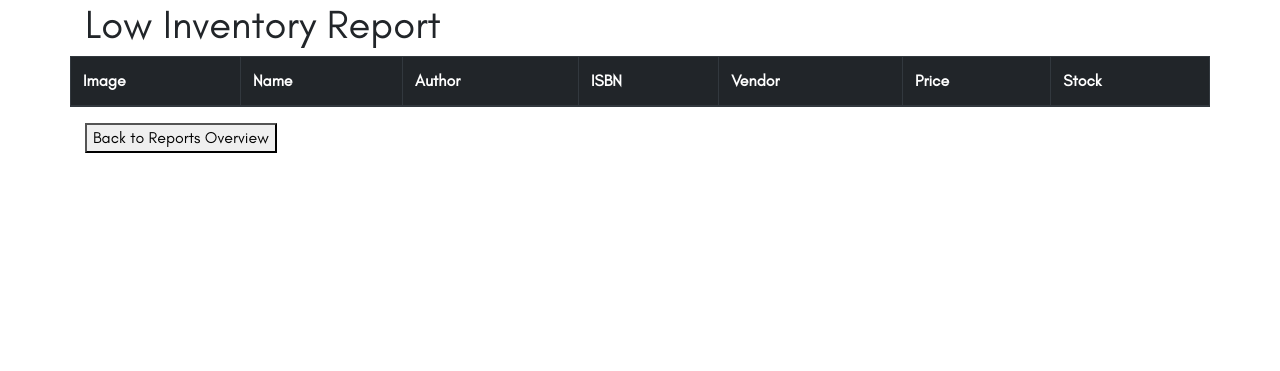
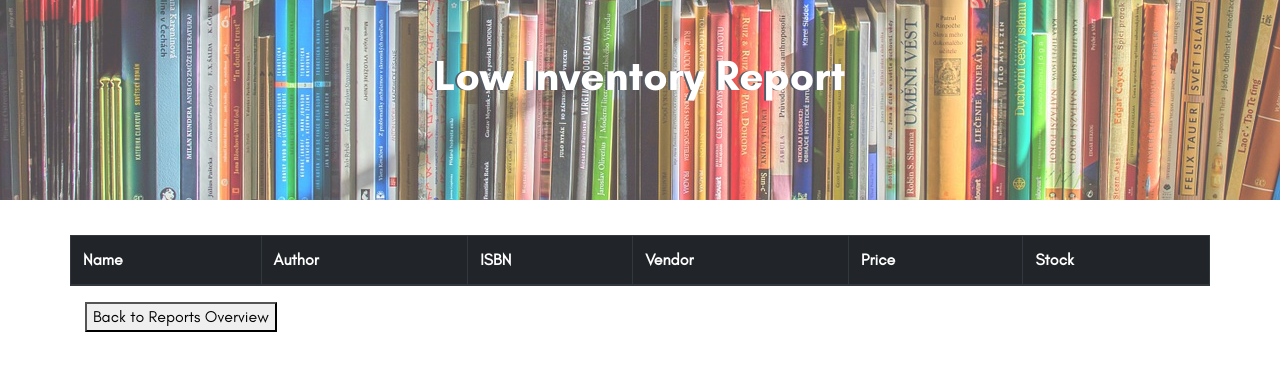
Before and after one commit to dsluo-archive/BookStore, a Django app: template templates/inventory.html in a window 1280 px wide. Shown: the part 56-427 px from the top of the page. Run offline with Django 3.2, Linux system fonts and the light colour scheme; the template is opened without the code that fills it, so the values that code supplies are empty; parts of the project's set-up code (start-up, migrations or seed data) failed here and were passed over; some libraries are stand-ins or nearby versions.

Commit message:
Added styling to inventory (AJ)

```diff
--- a/templates/inventory.html
+++ b/templates/inventory.html
@@ -3,21 +3,25 @@
 {% load static %}
 
 {% block per_page_css %}
-
+	<link rel="stylesheet" href="{% static 'css/terminal.css' %}">
 {% endblock %}
 
 {% block main_content %}
 
 
-    <div class="container">
+    <div class="container-fluid banner">
+		<div class="row">
+			<div class="col-md-12">
+				<h3>Low Inventory Report</h3>
+			</div>
+		</div>
+	</div>
 
-        <h1>Low Inventory Report</h1>
-
+	<div class="container pad-top">
         <div class="row">
             <table class="table table-light table-bordered">
                 <thead class="thead-dark">
                     <tr>
-                        <th>Image</th>
                         <th>Name</th>
                         <th>Author</th>
                         <th>ISBN</th>
@@ -30,7 +34,6 @@
                 <tbody>
                     {% for book in report.low_inventory_books.all %}
                         <tr class="clickable-row" data-href="{{ book.get_absolute_url }}">
-                            <th><img class="img-responsive" src="{{ book.item_picture.url }}"/></th>
                             <th>{{ book.name }}</th>
                             <th>{{ book.author }}</th>
                             <th>{{ book.isbn }}</th>
@@ -52,7 +55,6 @@
 {% block jquery %}
 
     <script>
-
         jQuery(document).ready(function($) {
             $(".clickable-row").click(function() {
                 window.location = $(this).data("href");
```
